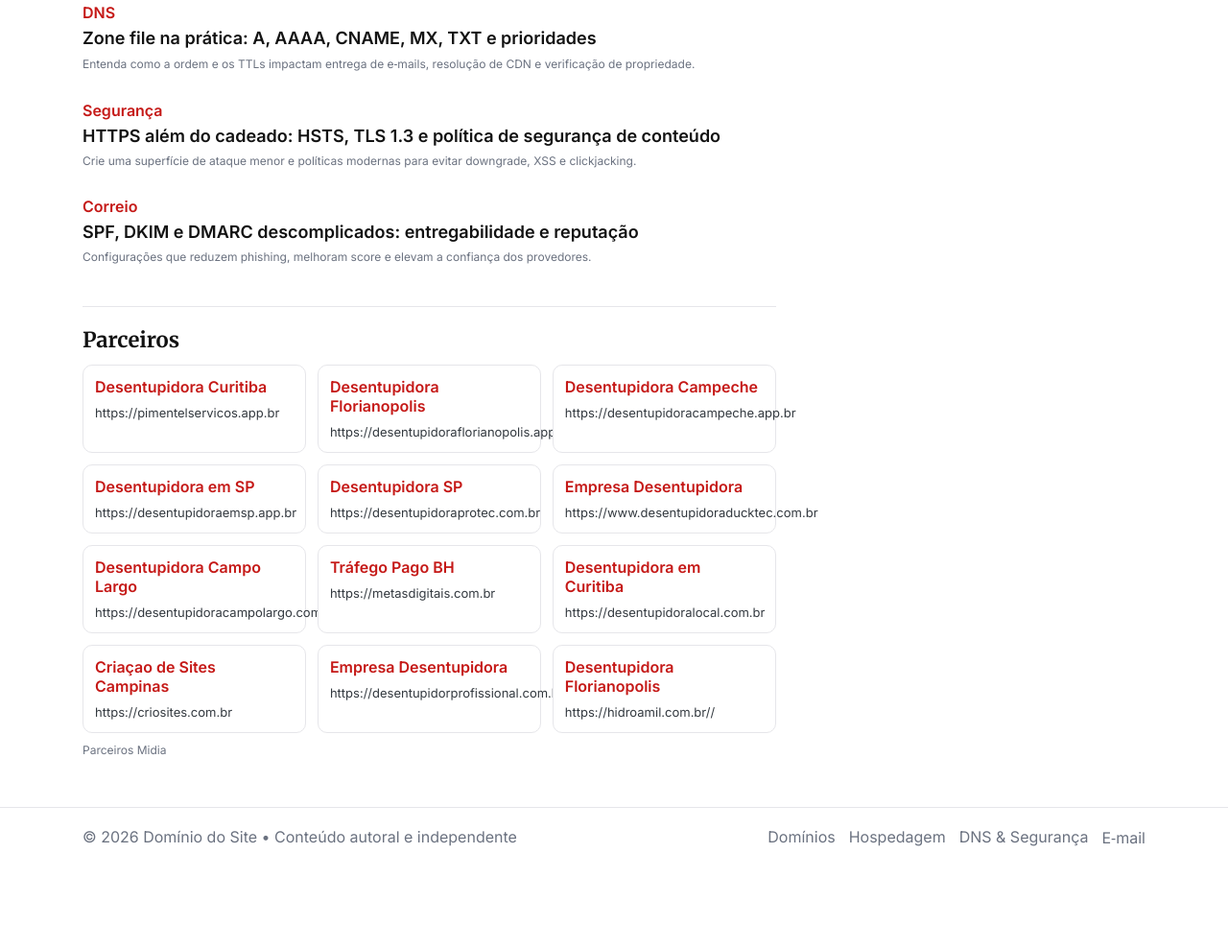
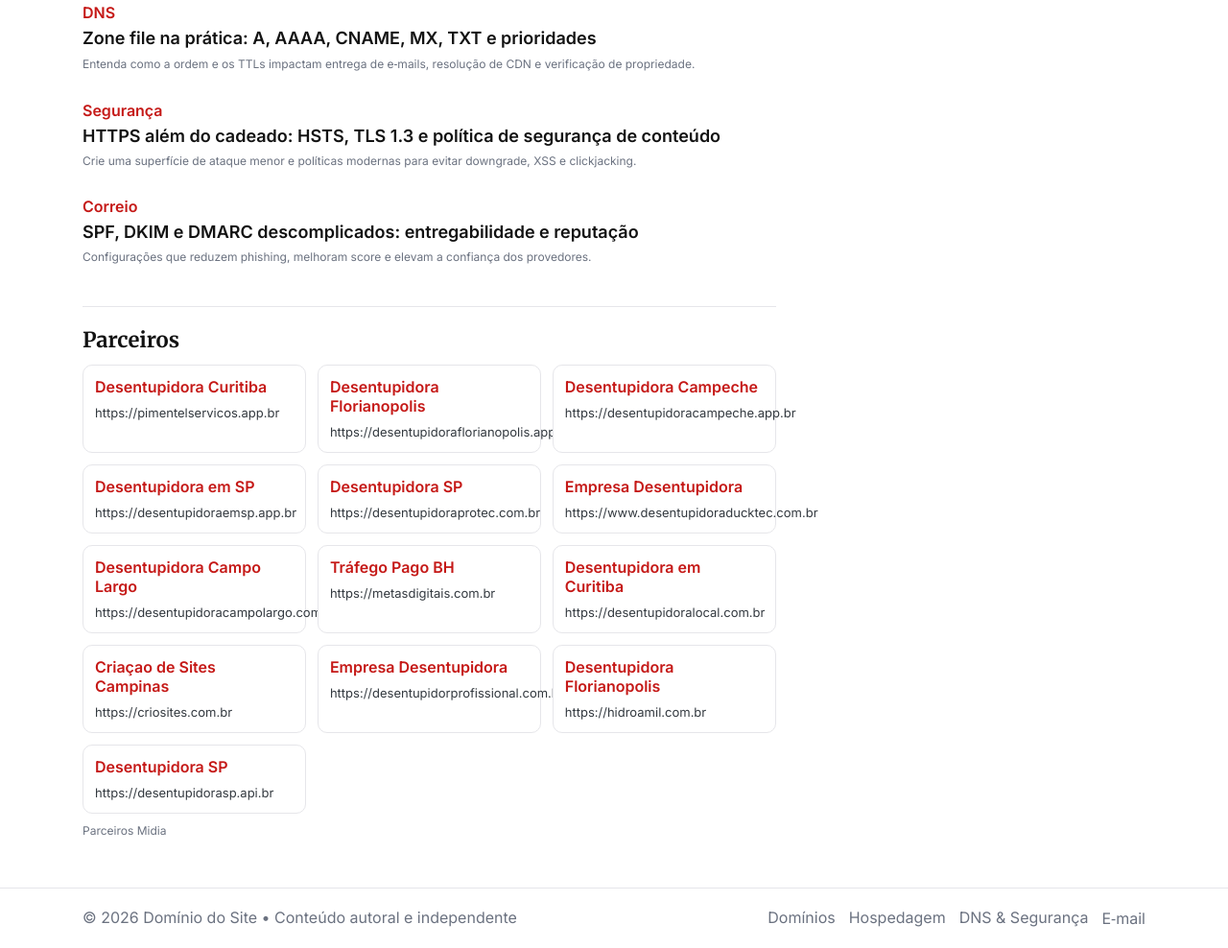
Before and after one commit to Pimentelservicoscuritiba/dominiodosite, a plain HTML site: page index.html in a window 1280 px wide. Shown: the part 467-1455 px from the top of the page at 96% size. Before the commit the page ends 1371 px from the top, so only its background shows below. Drawn offline with Linux system fonts and the light colour scheme.

Commit message:
Update index.html

```diff
--- a/index.html
+++ b/index.html
@@ -201,9 +201,15 @@
                 <a class="k" href="https://desentupidorprofissional.com.br/" target="_blank" rel="dofollow">Empresa Desentupidora</a>
                 <span class="u">https://desentupidorprofissional.com.br/</span>
               </li>
+              </li>
               <li class="partner">
-                <a class="k" href="https://hidroamil.com.br/" target="_blank" rel="dofollow">Desentupidora Florianopolis</a>
-                <span class="u">https://hidroamil.com.br//</span>
+                <a class="k" href="https://hidroamil.com.br" target="_blank" rel="dofollow">Desentupidora Florianopolis</a>
+                <span class="u">https://hidroamil.com.br</span>
+              </li>
+              </li>
+              <li class="partner">
+                <a class="k" href="https://desentupidorasp.api.br" target="_blank" rel="dofollow">Desentupidora SP</a>
+                <span class="u">https://desentupidorasp.api.br</span>
               </li>
             </ul>
             <p class="meta" style="margin-top:10px">Parceiros Midia</p>
```
